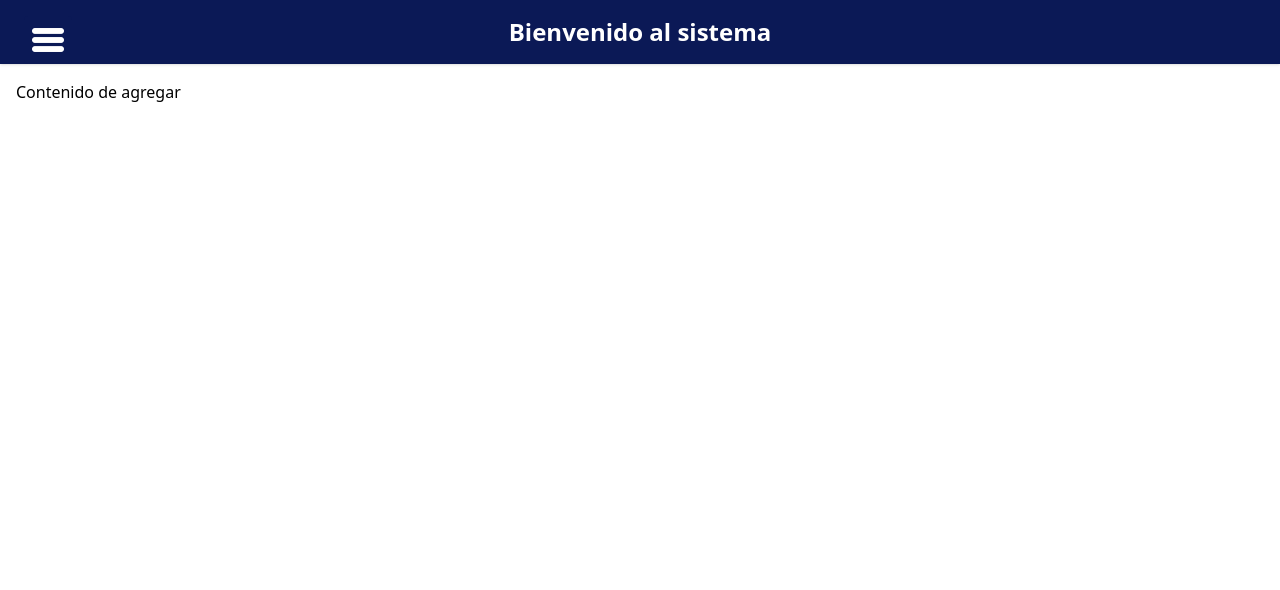
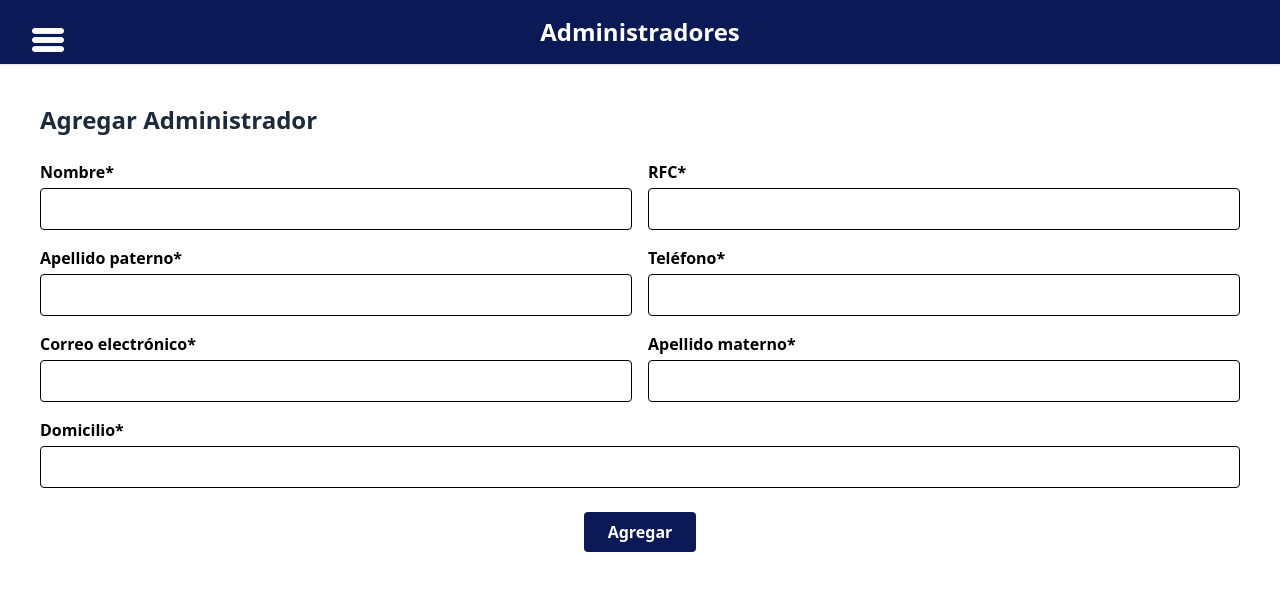
Before and after one commit to Christian20233tn137/multi_aseguradora, a React (Vite) app: page /administradores/agregar in a window 1280 px wide. Shown: the top 590 px of the page. Built offline with nearby package versions, Linux system fonts and the light colour scheme; the HTML template or start-up script is replaced by a standard one.

Commit message:
Vista admin agregar

```diff
--- a/src/App.jsx
+++ b/src/App.jsx
@@ -76,7 +76,7 @@ const App = () => {
       case "/clientes":
         return "Clientes";
       default:
-        return "Bienvenido al sistema";
+        return "Administradores";
     }
   };
 
--- a/src/components/AdminViews/Views/AgregarAdmin.jsx
+++ b/src/components/AdminViews/Views/AgregarAdmin.jsx
@@ -1,11 +1,179 @@
-import React from 'react'
+import React, {  useState } from 'react';
+import Swal from "sweetalert2";
 
 const AgregarAdmin = () => {
-  return (
-    <div>
-      Contenido de agregar
-    </div>
-  )
+  const [nombre, setNombre] = useState("");
+  const [apellidoPaterno, setApellidoPaterno] = useState("");
+  const [apellidoMaterno, setApellidoMaterno] = useState("");
+  const [correo, setCorreo] = useState("");
+  const[telefono, setTelefono] = useState("");
+  const [domicilio, setDomicilio] = useState("");
+  const [rfc, setRfc] = useState("");
+
+  const agregarAdmin = async () => {
+    try {
+      const response = await fetch("/api/seguros", {
+        method: "POST",
+        headers: {
+          "Content-Type": "application/json",
+        },
+        body: JSON.stringify({
+          nombre,
+          apellidoPaterno,
+          apellidoMaterno,
+          correo,
+          telefono,
+          domicilio,
+          rfc
+        }),
+      });
+
+      if (response.ok) {
+        Swal.fire("Agregado", "El seguro ha sido agregado correctamente.", "success");
+        // Opcional: limpiar los campos después de agregar
+        setNombre("");
+        setApellidoPaterno("");
+        setApellidoMaterno("");
+        setCorreo("");
+        setTelefono("");
+        setDomicilio("");
+        setRfc("");
+      } else {
+        Swal.fire("Error", "Hubo un problema al agregar el seguro.", "error");
+      }
+    } catch (error) {
+      console.error("Error al agregar el seguro:", error);
+      Swal.fire("Error", "Ocurrió un error inesperado.", "error");
+    }
+  };
+
+
+  const confirmarAgregar = () => {
+      Swal.fire({
+        title: "¿Estás seguro?",
+        text: "¿Quieres agregar a este administrador?",
+        icon: "warning",
+        showCancelButton: true,
+        confirmButtonText: "Sí, agregar",
+        cancelButtonText: "Cancelar",
+      }).then((result) => {
+        if (result.isConfirmed) {
+          agregarAdmin();
+        }
+      });
+    };
+
+
+
+    return (
+      <div className="container mx-auto p-6 bg-white rounded-md">
+        <h2 className="text-2xl font-bold text-gray-800 mb-6">Agregar Administrador</h2>
+
+        <div className="grid grid-cols-1 md:grid-cols-2 gap-4">
+          {/* Columna Izquierda */}
+          <div className="space-y-4">
+            {/* Campo del Nombre */}
+            <div>
+              <label className="block font-semibold">Nombre*</label>
+              <input
+                type="text"
+                value={nombre}
+                onChange={(e) => setNombre(e.target.value)}
+                className="w-full border rounded p-2 mt-1"
+
+              />
+            </div>
+
+            {/* Campo de Apellido Paterno */}
+            <div>
+              <label className="block font-semibold">Apellido paterno*</label>
+              <input
+                type="text"
+                value={apellidoPaterno}
+                onChange={(e) => setApellidoPaterno(e.target.value)}
+                className="w-full border rounded p-2 mt-1"
+
+              />
+            </div>
+
+            {/* Campo de Correo */}
+            <div>
+              <label className="block font-semibold">Correo electrónico*</label>
+              <input
+                type="email"
+                value={correo}
+                onChange={(e) => setCorreo(e.target.value)}
+                className="w-full border rounded p-2 mt-1"
+
+              />
+            </div>
+          </div>
+
+          {/* Columna Derecha */}
+          <div className="space-y-4">
+            {/* Campo de RFC */}
+            <div>
+              <label className="block font-semibold">RFC*</label>
+              <input
+                type="text"
+                value={rfc}
+                onChange={(e) => setRfc(e.target.value)}
+                className="w-full border rounded p-2 mt-1"
+
+              />
+            </div>
+
+            {/* Campo de Teléfono */}
+            <div>
+              <label className="block font-semibold">Teléfono*</label>
+              <input
+                type="tel"
+                value={telefono}
+                onChange={(e) => setTelefono(e.target.value)}
+                className="w-full border rounded p-2 mt-1"
+
+              />
+            </div>
+
+            {/* Campo de Apellido Materno */}
+            <div>
+              <label className="block font-semibold">Apellido materno*</label>
+              <input
+                type="text"
+                value={apellidoMaterno}
+                onChange={(e) => setApellidoMaterno(e.target.value)}
+                className="w-full border rounded p-2 mt-1"
+
+              />
+            </div>
+          </div>
+        </div>
+
+        {/* Campo de Domicilio (ancho completo) */}
+        <div className="mt-4">
+          <label className="block font-semibold">Domicilio*</label>
+          <input
+            type="text"
+            value={domicilio}
+            onChange={(e) => setDomicilio(e.target.value)}
+            className="w-full border rounded p-2 mt-1"
+
+          />
+        </div>
+
+        {/* Botón Agregar */}
+        <div className="flex items-center justify-center mt-6">
+          <button
+            type="button"
+            className="text-white font-bold py-2 px-6 rounded focus:outline-none focus:shadow-outline"
+            style={{ backgroundColor: "#0B1956" }}
+            onClick={confirmarAgregar}
+          >
+            Agregar
+          </button>
+        </div>
+      </div>
+    );
 }
 
 export default AgregarAdmin
--- a/src/components/AdminViews/Views/AgregarSeguros.jsx
+++ b/src/components/AdminViews/Views/AgregarSeguros.jsx
@@ -55,7 +55,6 @@ const AgregarSeguro = () => {
       title: "¿Estás seguro?",
       text: "¿Quieres agregar este seguro?",
       icon: "warning",
-      showCancelButton: true,
       showCancelButton: true,
       confirmButtonText: "Sí, agregar",
       cancelButtonText: "Cancelar",
```
